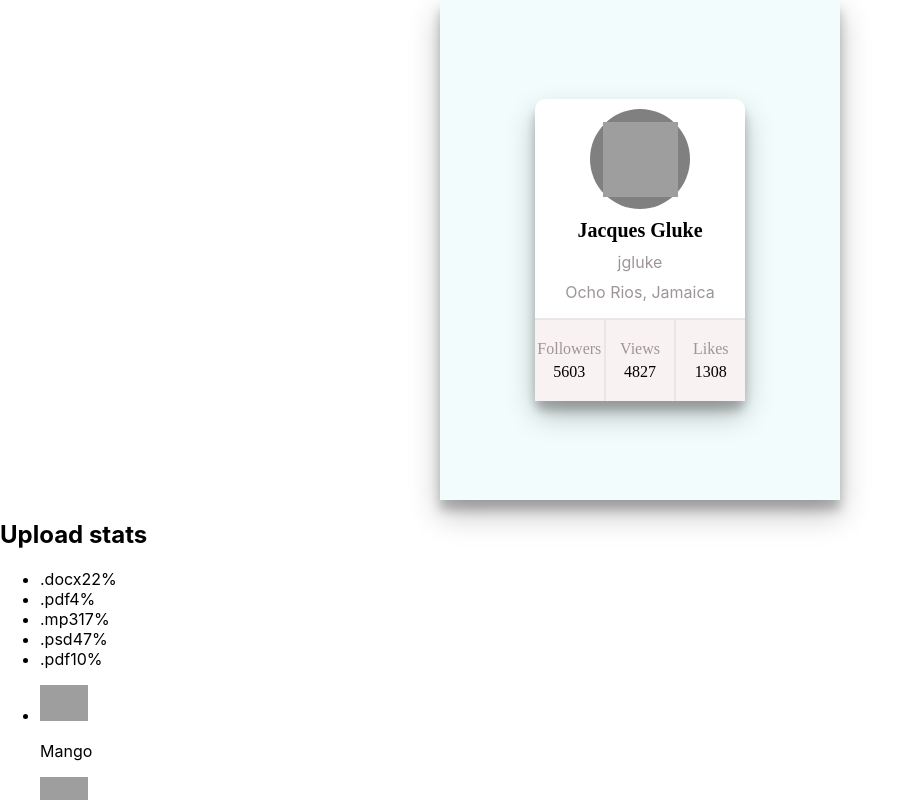
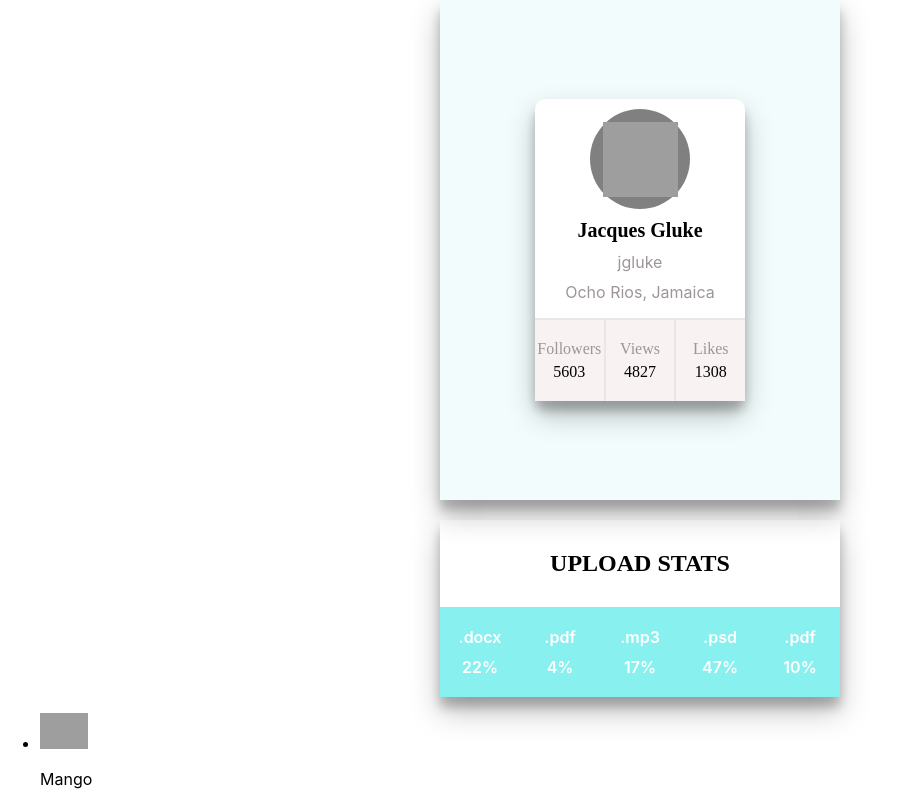
Before and after one commit to Serhii1727/goit-react-hw-01-components, a React (Create React App) app: page / in a window 1280 px wide. Shown: the top 800 px of the page, without its empty margins (0-914 px from the left). Built offline with nearby package versions, Linux system fonts and the light colour scheme; grey boxes are pictures that could not be loaded.

Commit message:
Добавил стили на компонент Statistics

```diff
--- a/src/components/Statistics/Statistics.jsx
+++ b/src/components/Statistics/Statistics.jsx
@@ -1,20 +1,21 @@
 import PropTypes from 'prop-types';
+import { Section, Title, ListStats } from './Statistics.styled';
 
 
 export const Statistics = ({ title, stats }) => {
-    return <section>
-        {title ? <h2>{title}</h2> : undefined}
-        <ul>
+    return <Section className='section'>
+        {title ? <Title>{title}</Title> : undefined}
+        <ListStats className='list-stats'>
             {stats.map(el => {
                 return (
-                    <li key={el.id}>
-                        <span>{el.label}</span>
-                        <span>{el.percentage}%</span>
+                    <li key={el.id} className='item'>
+                        <span className='label'>{el.label}</span>
+                        <span className='percentage'>{el.percentage}%</span>
                     </li>
                 )
             })}
-        </ul>
-    </section>
+        </ListStats>
+    </Section>
 }
 
 Statistics.propTypes = {
--- /dev/null
+++ b/src/components/Statistics/Statistics.styled.jsx
@@ -0,0 +1,52 @@
+import styled from 'styled-components';
+
+export const Section = styled.section`
+ margin-top: 20px;
+ margin-right: auto;
+ margin-left: auto;
+ width: 400px;
+ box-shadow: 0 14px 28px rgba(0,0,0,0.25), 0 10px 10px rgba(0,0,0,0.22);
+`
+
+export const Title = styled.h2`
+    padding-top: 30px;
+    margin: 0;
+    text-align: center;
+    text-transform: uppercase;
+    font-family: cursive;
+`
+
+export const ListStats = styled.ul`
+    display: flex;
+    flex-wrap: wrap;
+    padding: 0;
+    margin: 0;
+    margin-top: 30px;
+    justify-content: center;
+    list-style-type: none;
+
+
+    .item {
+        display: flex;
+        flex-basis: calc(100% / 5);
+        flex-direction: column;
+        width: 80px;
+        padding-top: 20px;
+        padding-bottom: 20px;
+        text-align: center;
+        background-color: rgb(137, 240, 240);
+
+
+    .label {
+        font-weight: 600;
+        color: white;
+    }
+    .percentage {
+        margin-top: 10px;
+        font-weight: 600;
+        color: white;
+    }
+    }
+
+
+`
--- a/src/index.css
+++ b/src/index.css
@@ -13,4 +13,5 @@ body {
 code {
   font-family: source-code-pro, Menlo, Monaco, Consolas, 'Courier New',
     monospace;
+
 }
```
Also changed, not shown: src/user-info-json/data.json (+25 -5 lines).
